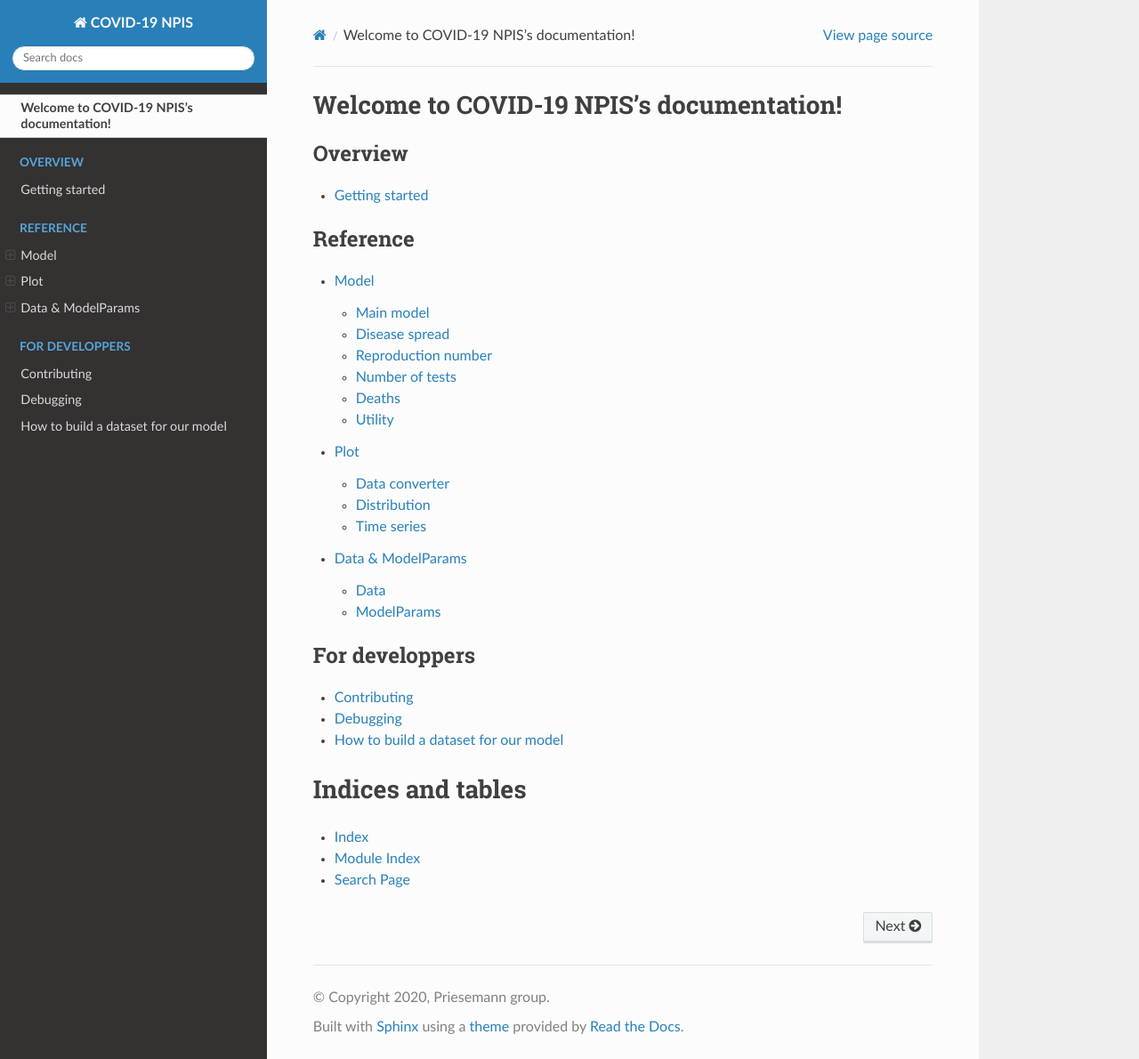
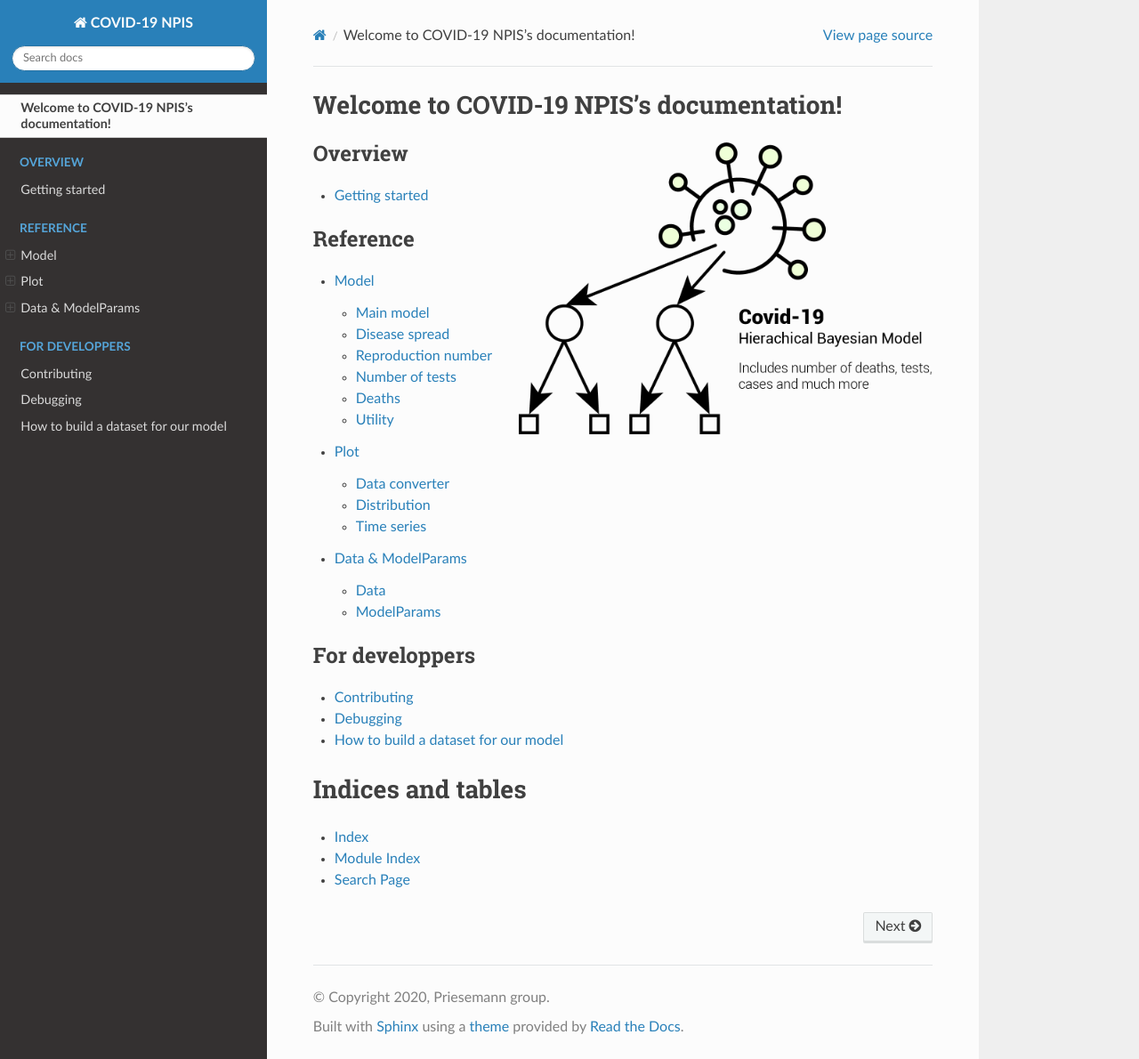
Before and after one commit to Priesemann-Group/covid19_npis_europe, a Sphinx documentation site: the page built from docs/source/index.rst, in a window 1280 px wide and 1190 px high. Shown: the whole window at 89% size. Built offline with Sphinx 7.4.7 and the Read the Docs theme 2.0.0, drawn with Linux system fonts in a browser that asks for light colours; formulas are drawn with MathJax 3.

Commit message:
Fixed h_0_t->E_0_t in the documentation and added first draft of logo.

```diff
--- a/docs/source/doc/model.rst
+++ b/docs/source/doc/model.rst
@@ -13,7 +13,7 @@ Disease spread
 
 .. autofunction:: covid19_npis.model.disease_spread.construct_generation_interval
 
-.. autofunction:: covid19_npis.model.disease_spread.construct_h_0_t
+.. autofunction:: covid19_npis.model.disease_spread.construct_E_0_t
 
 .. autofunction:: covid19_npis.model.disease_spread.construct_delay_kernel
 
--- a/docs/source/index.rst
+++ b/docs/source/index.rst
@@ -5,6 +5,12 @@
 
 Welcome to COVID-19 NPIS's documentation!
 =========================================
+
+.. figure:: doc/logo.png
+   :alt: Logo
+   :align: right
+   :scale: 40 %
+
 .. toctree::
     :hidden:
 
```
Also changed, not shown: docs/source/doc/logo.png (added).
